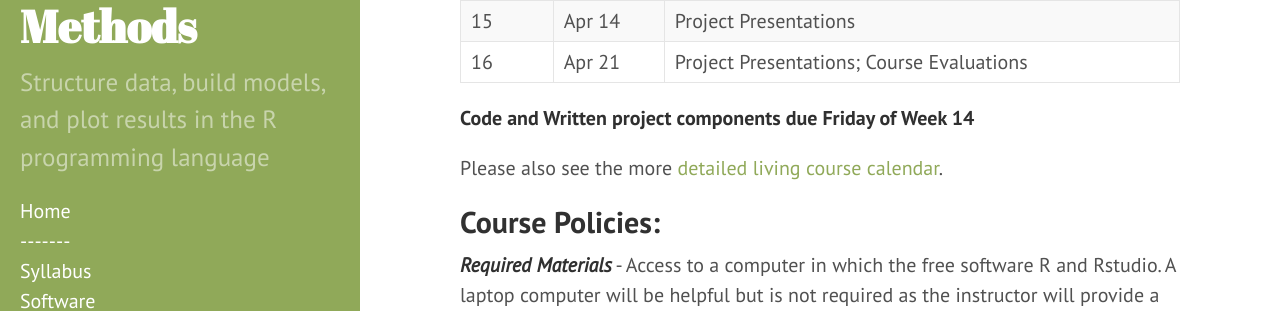
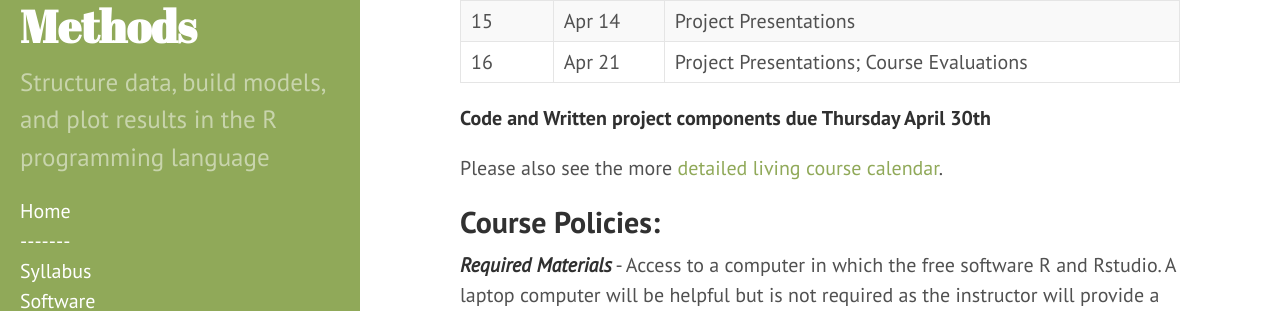
Before and after one commit to dmcglinn/quant_methods, a Jekyll site: the page built from syllabus.md, in a window 1280 px wide and 900 px high, scrolled down 3398 px. Shown: the part 155-466 px from the top of the window. Built offline with Jekyll 4.4.1, drawn with Linux system fonts in a browser that asks for light colours.

Commit message:
fix deadline for final materials

```diff
--- a/syllabus.md
+++ b/syllabus.md
@@ -130,7 +130,7 @@ Course Schedule:
 | 15   | Apr 14 | Project Presentations                          |
 | 16   | Apr 21 | Project Presentations; Course Evaluations      |
 
-**Code and Written project components due Friday of Week 14**
+**Code and Written project components due Thursday April 30th**
 
 Please also see the more [detailed living course calendar](https://docs.google.com/spreadsheets/d/1t9m2ScNt8b28-46RnG0PqU-fITuFbX8ZBoSLUOCBCB0/edit?gid=0#gid=0).
 
```
